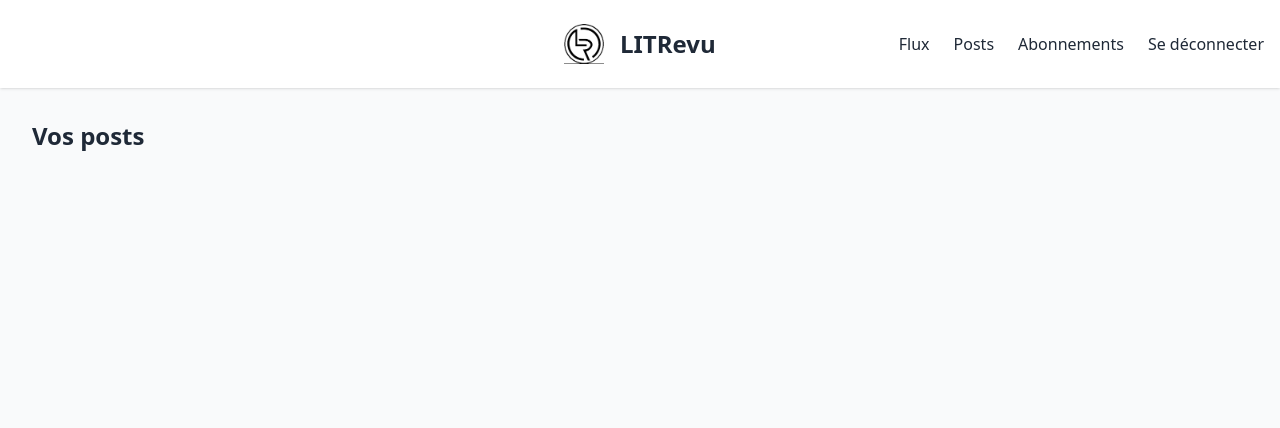
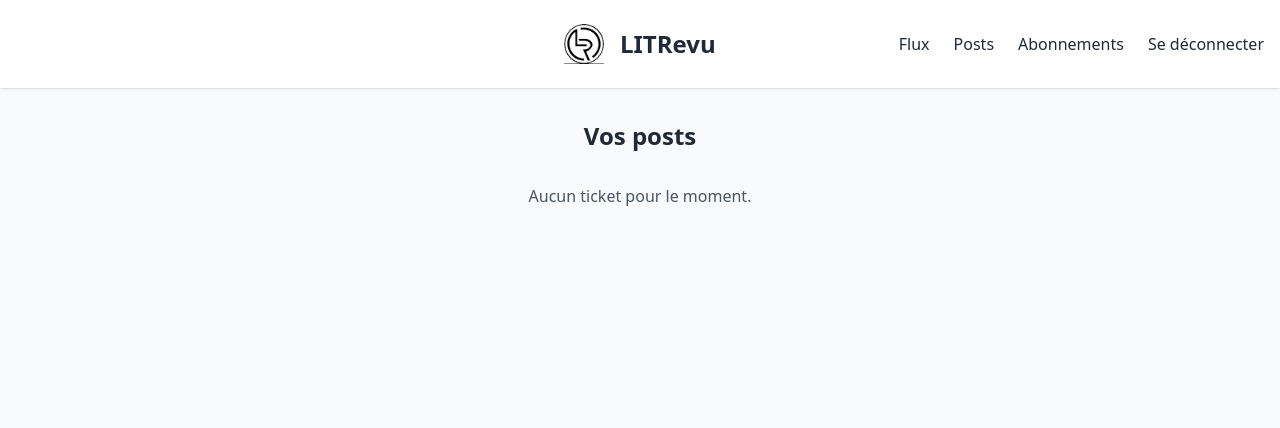
Before and after one commit to LsFbr/OC_Project9_LITRevu, a Django app: page /posts/ in a window 1280 px wide. Shown: the top 428 px of the page. Run offline with Django 5.2, Linux system fonts and the light colour scheme; the visitor is signed in with stand-in values (Sample User, id 1); some libraries are stand-ins or nearby versions.

Commit message:
feat(posts.html): Implement ticket display with user-specific messages, improved layout, and handling for empty ticket scenarios

```diff
--- a/litrevu/web_app/templates/web_app/posts.html
+++ b/litrevu/web_app/templates/web_app/posts.html
@@ -1,7 +1,40 @@
 {% extends 'web_app/base.html' %}
 {% block title %}Vos posts - LITRevu{% endblock %}
 {% block content %}
-<div class="container mx-auto px-4">
+<div class="container text-center mx-auto px-4">
     <h1 class="text-2xl font-bold text-gray-800">Vos posts</h1>
 </div>
+{% for ticket in tickets %}
+    <div class="max-w-2xl mx-auto bg-white rounded shadow p-4 mt-6">
+        <div class="flex justify-between items-center">
+            {% if ticket.user == user %}
+                <p class="text-gray-500 text-sm mb-2">
+                    Vous avez demandé une critique
+                </p>
+            {% else %}
+                <p class="text-gray-500 text-sm mb-2">
+                    {{ ticket.user.username }} a demandé une critique
+                </p>
+            {% endif %}
+            <p class="text-gray-500 text-sm mb-2">
+                {{ ticket.time_created|date:"H:i d M Y" }}
+            </p>
+        </div>
+        <h2 class="text-lg font-semibold text-gray-800 mb-2">{{ ticket.title }}</h2>
+        <p class="text-gray-700 mb-4">{{ ticket.description }}</p>
+        {% if ticket.image %}
+            <img src="{{ ticket.image.url }}" alt="Image du ticket" class="w-auto max-h-64 object-cover rounded mb-4">
+        {% endif %}
+        <div class="flex justify-end gap-4">
+            <a href="{% url 'posts' %}" class="border border-gray-800 text-gray-800 font-medium py-2 px-6 rounded hover:bg-gray-100">
+                Modifier
+            </a>
+            <a href="{% url 'posts' %}" class="border border-gray-800 text-gray-800 font-medium py-2 px-6 rounded hover:bg-gray-100">
+                Supprimer
+            </a>
+        </div>
+    </div>
+{% empty %}
+    <p class="text-center text-gray-600 mt-8">Aucun ticket pour le moment.</p>
+{% endfor %}
 {% endblock %}
```
